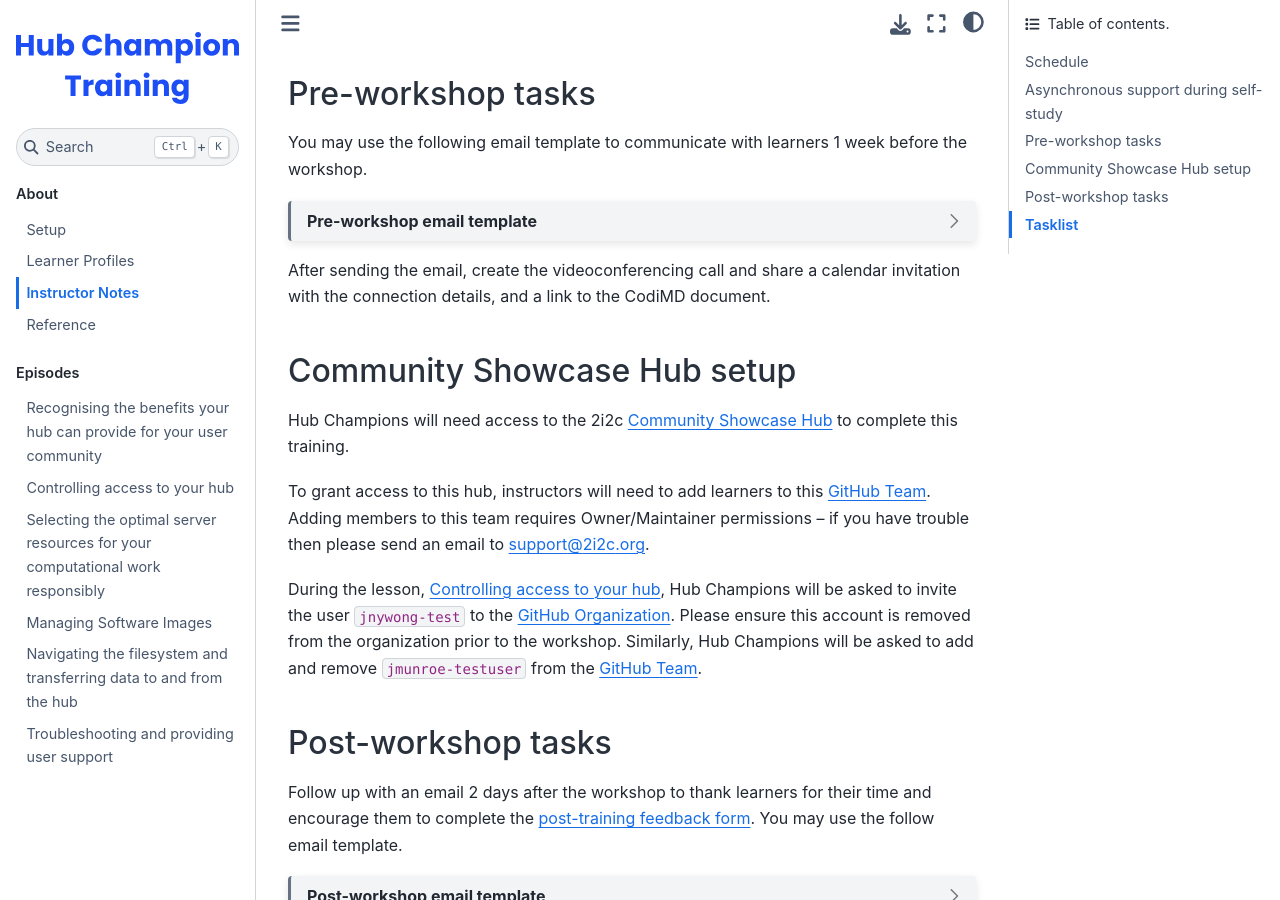
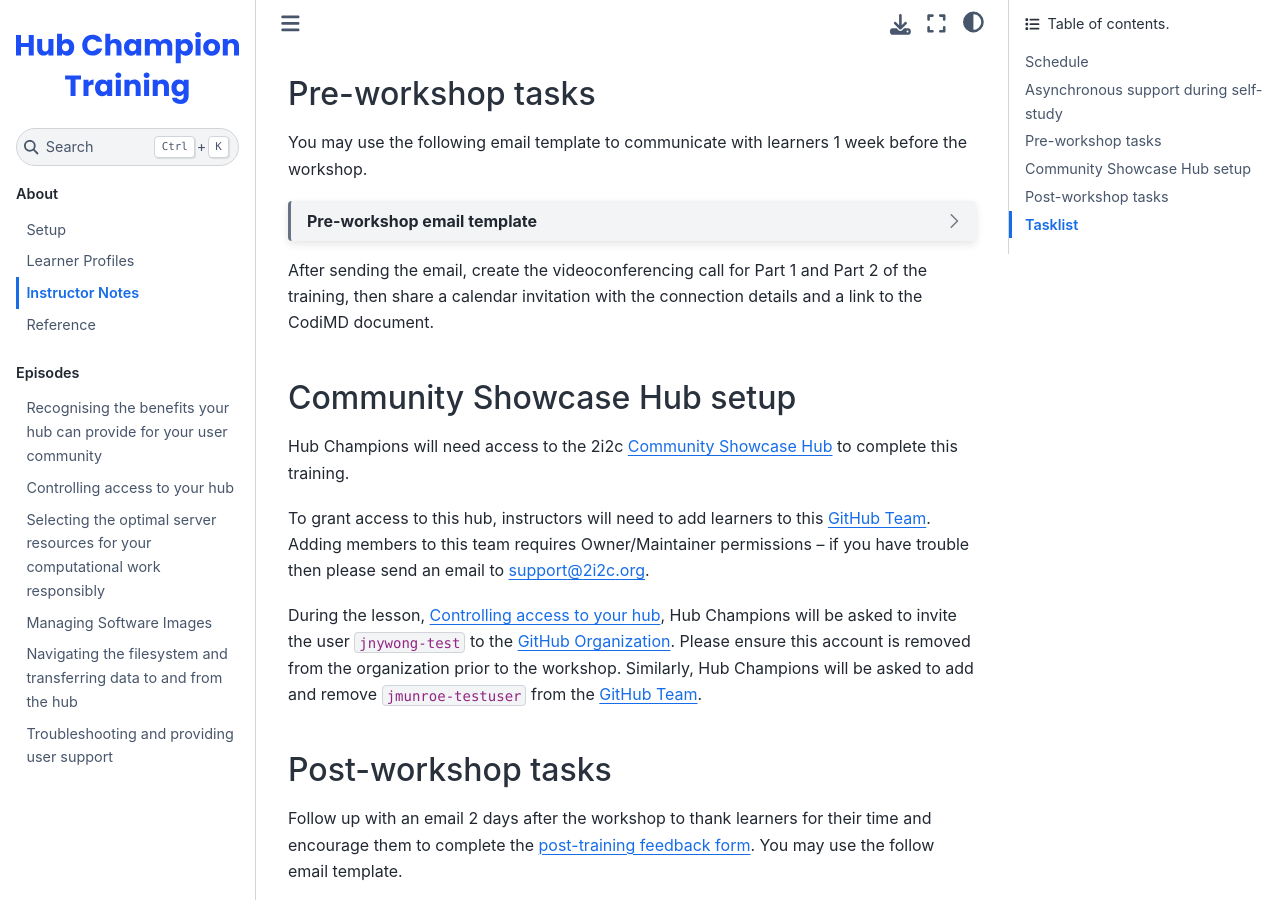
Before and after one commit to czi-catalystproject/hub-champion-training, a Jupyter Book: the page built from instructors/instructor-notes.md, in a window 1280 px wide and 900 px high, scrolled down 750 px. Built offline with Jupyter Book 1.0.4 settings and Sphinx 7.4.7 and the Sphinx Book theme 1.1.4, drawn with Linux system fonts in a browser that asks for light colours; nearby versions of some CDN libraries.

Commit message:
Apply suggestions from code review

```diff
--- a/instructors/instructor-notes.md
+++ b/instructors/instructor-notes.md
@@ -55,7 +56,7 @@ Best wishes,
 
 :::
 
-After sending the email, create the videoconferencing call and share a calendar invitation with the connection details, and a link to the CodiMD document.
+After sending the email, create the videoconferencing call for Part 1 and Part 2 of the training, then share a calendar invitation with the connection details and a link to the CodiMD document.
 
 ## Community Showcase Hub setup
 
```
Also changed, not shown: other parts of instructors/instructor-notes.md (+1 -0 lines).
